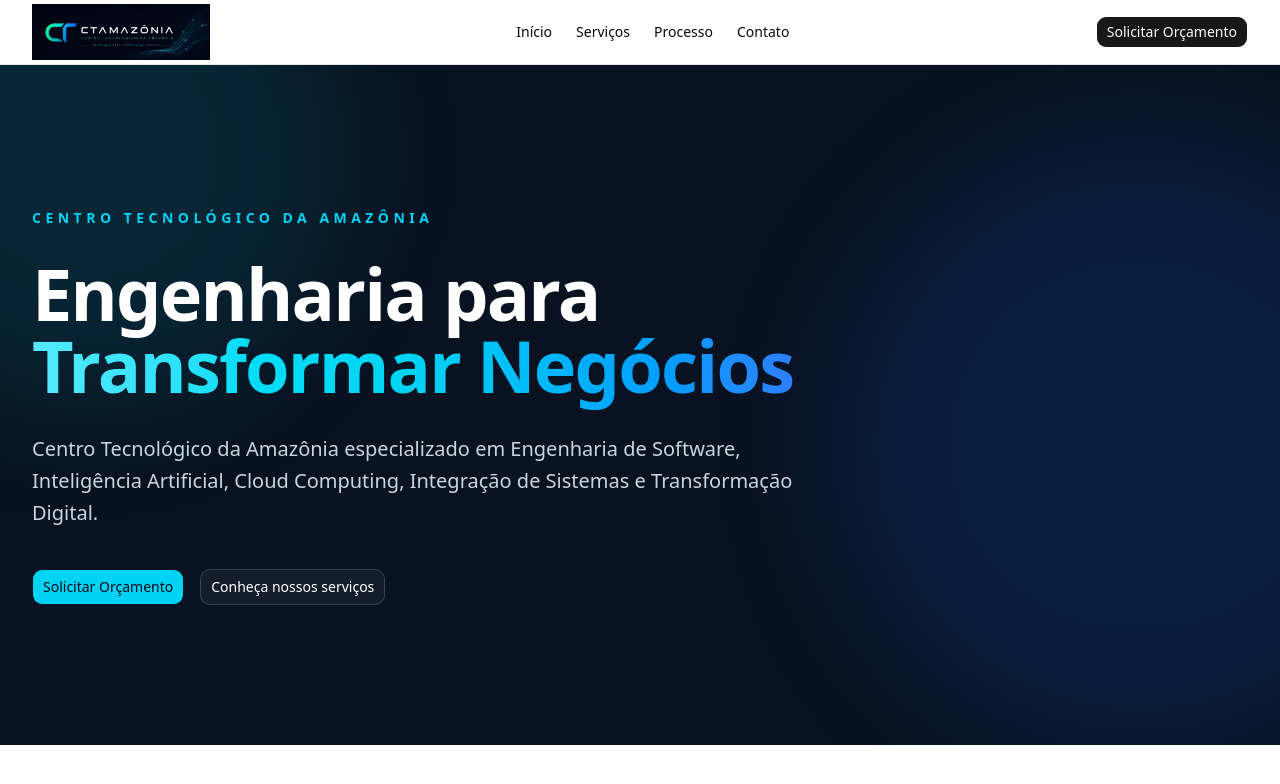
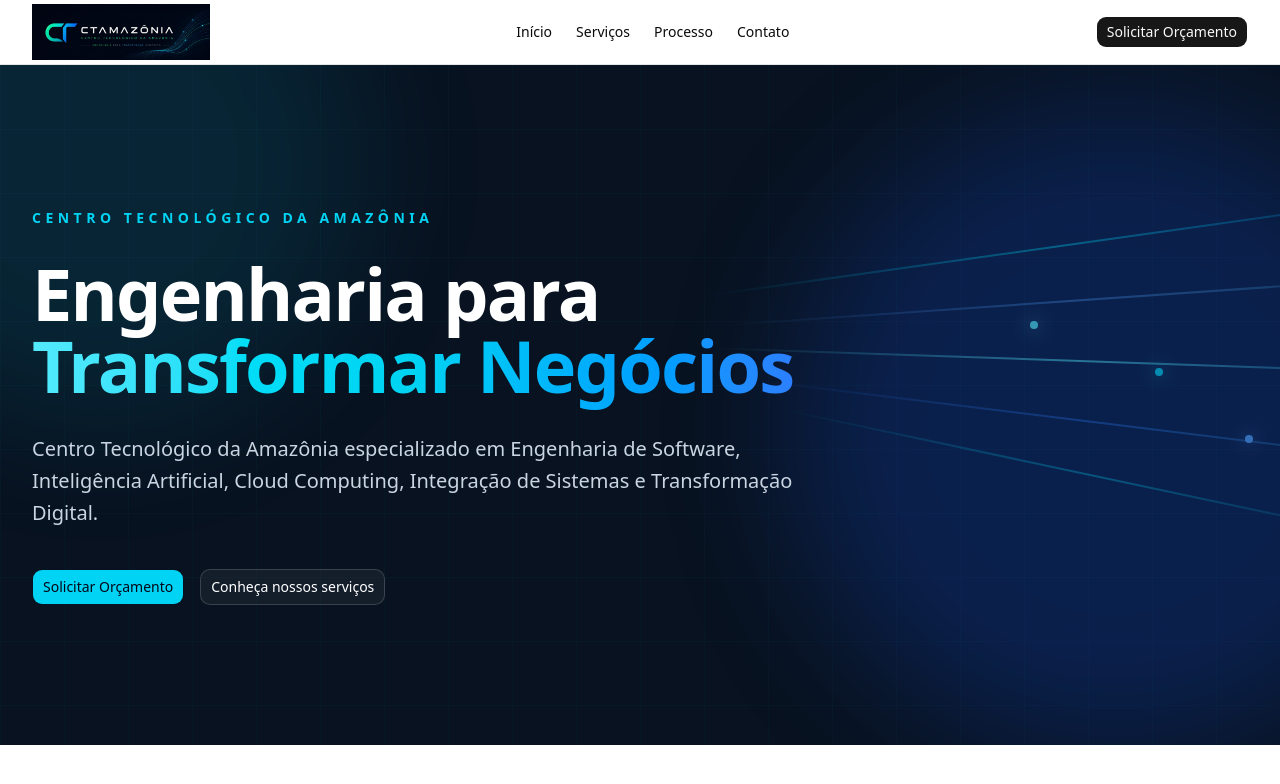
Before and after one commit to irazebff/ctamazonia, a Next.js app: page / in a window 1280 px wide. Shown: the top 784 px of the page. Built offline with nearby package versions, Linux system fonts and the light colour scheme.

Commit message:
feat(hero): add technological background and visual flow

```diff
--- a/components/shared/hero.tsx
+++ b/components/shared/hero.tsx
@@ -5,26 +5,63 @@ import { siteConfig } from '@/constants/site';
 export function Hero() {
   return (
     <section className="relative isolate overflow-hidden bg-[#081220]">
-      {/* Glow superior */}
+      {/* Grid tecnológico */}
       <div
         aria-hidden="true"
-        className="absolute -left-40 -top-40 h-[500px] w-[500px] rounded-full bg-cyan-400/10 blur-3xl"
+        className="absolute inset-0 opacity-[0.08]"
+        style={{
+          backgroundImage: `
+            linear-gradient(rgba(34, 211, 238, 0.35) 1px, transparent 1px),
+            linear-gradient(90deg, rgba(34, 211, 238, 0.35) 1px, transparent 1px)
+          `,
+          backgroundSize: '64px 64px',
+        }}
       />
 
-      {/* Glow lateral */}
+      {/* Glow superior esquerdo */}
       <div
         aria-hidden="true"
-        className="absolute -right-40 top-20 h-[600px] w-[600px] rounded-full bg-blue-600/15 blur-3xl"
+        className="absolute -left-40 -top-40 h-[520px] w-[520px] rounded-full bg-cyan-400/10 blur-3xl"
       />
 
+      {/* Glow direito */}
+      <div
+        aria-hidden="true"
+        className="absolute -right-40 top-10 h-[650px] w-[650px] rounded-full bg-blue-600/20 blur-3xl"
+      />
+
+      {/* Fluxo tecnológico inspirado nos rios da Amazônia */}
+      <div
+        aria-hidden="true"
+        className="absolute right-[-180px] top-1/2 hidden h-[500px] w-[760px] -translate-y-1/2 opacity-60 lg:block"
+      >
+        <div className="absolute left-0 top-[90px] h-[2px] w-[720px] rotate-[-8deg] rounded-full bg-gradient-to-r from-transparent via-cyan-400/60 to-blue-500/20" />
+
+        <div className="absolute left-[20px] top-[145px] h-[2px] w-[700px] rotate-[-4deg] rounded-full bg-gradient-to-r from-transparent via-blue-400/50 to-cyan-300/20" />
+
+        <div className="absolute left-[10px] top-[205px] h-[2px] w-[740px] rotate-[2deg] rounded-full bg-gradient-to-r from-transparent via-cyan-300/70 to-blue-500/20" />
+
+        <div className="absolute left-[40px] top-[265px] h-[2px] w-[690px] rotate-[7deg] rounded-full bg-gradient-to-r from-transparent via-blue-500/50 to-cyan-300/20" />
+
+        <div className="absolute left-[70px] top-[320px] h-[2px] w-[650px] rotate-[12deg] rounded-full bg-gradient-to-r from-transparent via-cyan-400/50 to-transparent" />
+
+        {/* Pontos do circuito */}
+        <div className="absolute left-[330px] top-[166px] h-2 w-2 rounded-full bg-cyan-300 shadow-[0_0_18px_rgba(103,232,249,0.9)]" />
+
+        <div className="absolute left-[455px] top-[213px] h-2 w-2 rounded-full bg-cyan-400 shadow-[0_0_18px_rgba(34,211,238,0.9)]" />
+
+        <div className="absolute left-[545px] top-[280px] h-2 w-2 rounded-full bg-blue-400 shadow-[0_0_18px_rgba(96,165,250,0.9)]" />
+
+        <div className="absolute left-[610px] top-[122px] h-2 w-2 rounded-full bg-cyan-300 shadow-[0_0_18px_rgba(103,232,249,0.9)]" />
+      </div>
+
+      {/* Conteúdo */}
       <Container className="relative z-10 flex min-h-[680px] items-center py-24 lg:py-32">
         <div className="max-w-4xl">
-          {/* Eyebrow */}
           <span className="text-sm font-semibold uppercase tracking-[0.32em] text-cyan-400">
             {siteConfig.company.legalName}
           </span>
 
-          {/* Headline */}
           <h1 className="mt-7 max-w-4xl text-5xl font-bold tracking-tight text-white sm:text-6xl lg:text-7xl">
             Engenharia para{' '}
             <span className="bg-gradient-to-r from-cyan-300 via-cyan-400 to-blue-500 bg-clip-text text-transparent">
@@ -32,12 +69,10 @@ export function Hero() {
             </span>
           </h1>
 
-          {/* Description */}
           <p className="mt-8 max-w-3xl text-lg leading-8 text-slate-300 sm:text-xl">
             {siteConfig.company.description}
           </p>
 
-          {/* Actions */}
           <div className="mt-10 flex flex-col gap-4 sm:flex-row">
             <Button
               size="lg"
```
